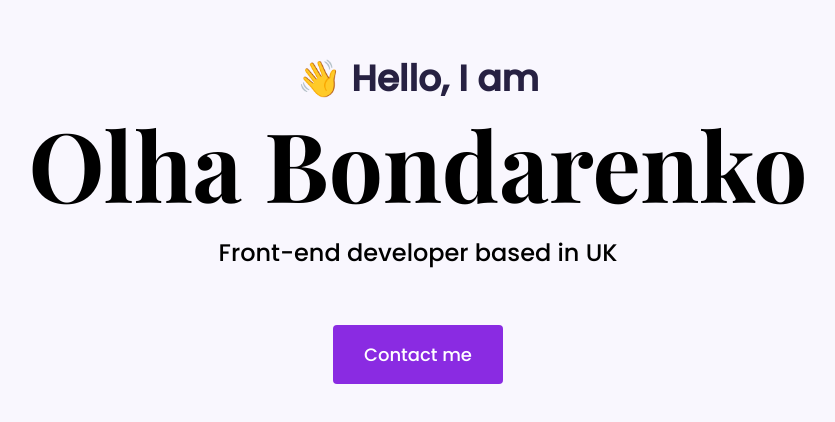
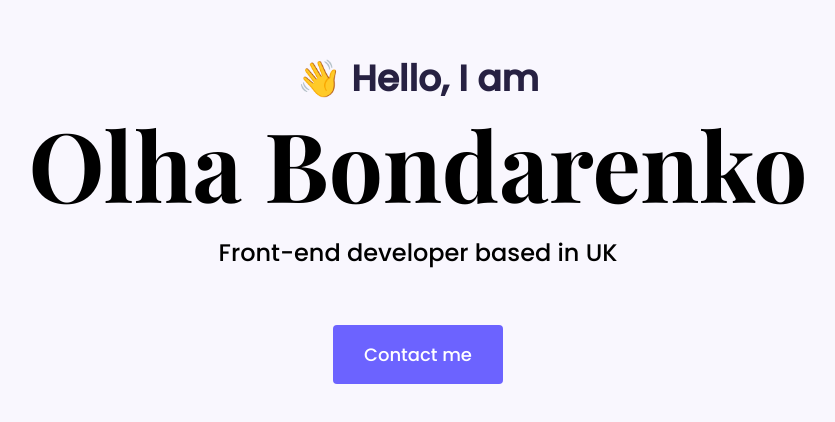
Before and after one commit to Olha1990/portfolio-project, a plain HTML site: page index.html in a window 1280 px wide. Shown: the part 108-530 px from the top of the page, without its empty margins (222-1057 px from the left). Drawn offline with nearby package versions, Linux system fonts and the light colour scheme; a web font is replaced by a local one.

Commit message:
Update portfolio.css

```diff
--- a/styles/portfolio.css
+++ b/styles/portfolio.css
@@ -48,7 +48,7 @@ p {
 }
 
 .btn-branding {
-  background: blueviolet;
+  background: var(--branding-color);
   border-radius: 4px;
   color: white;
   font-size: 18px;
```
